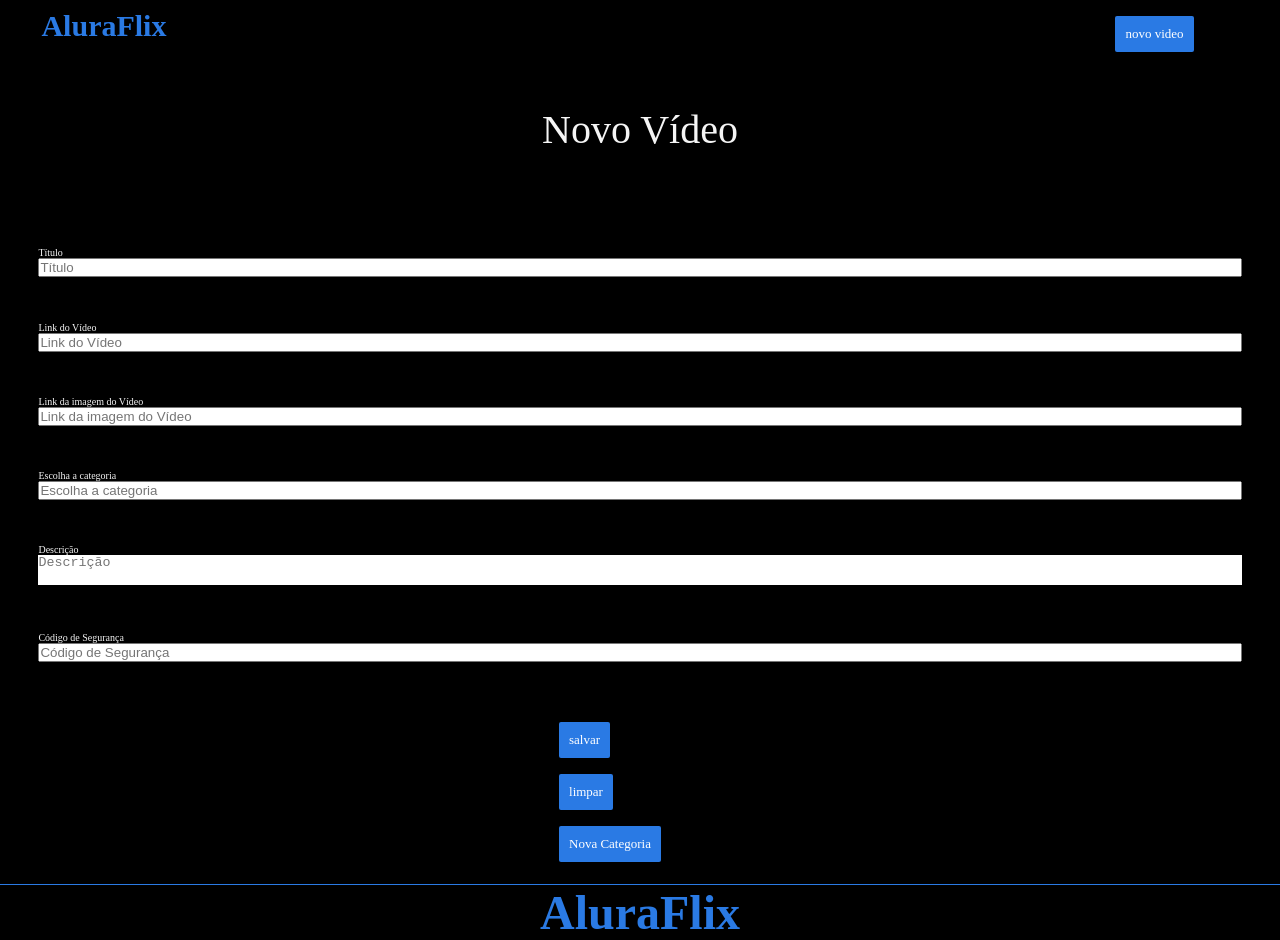
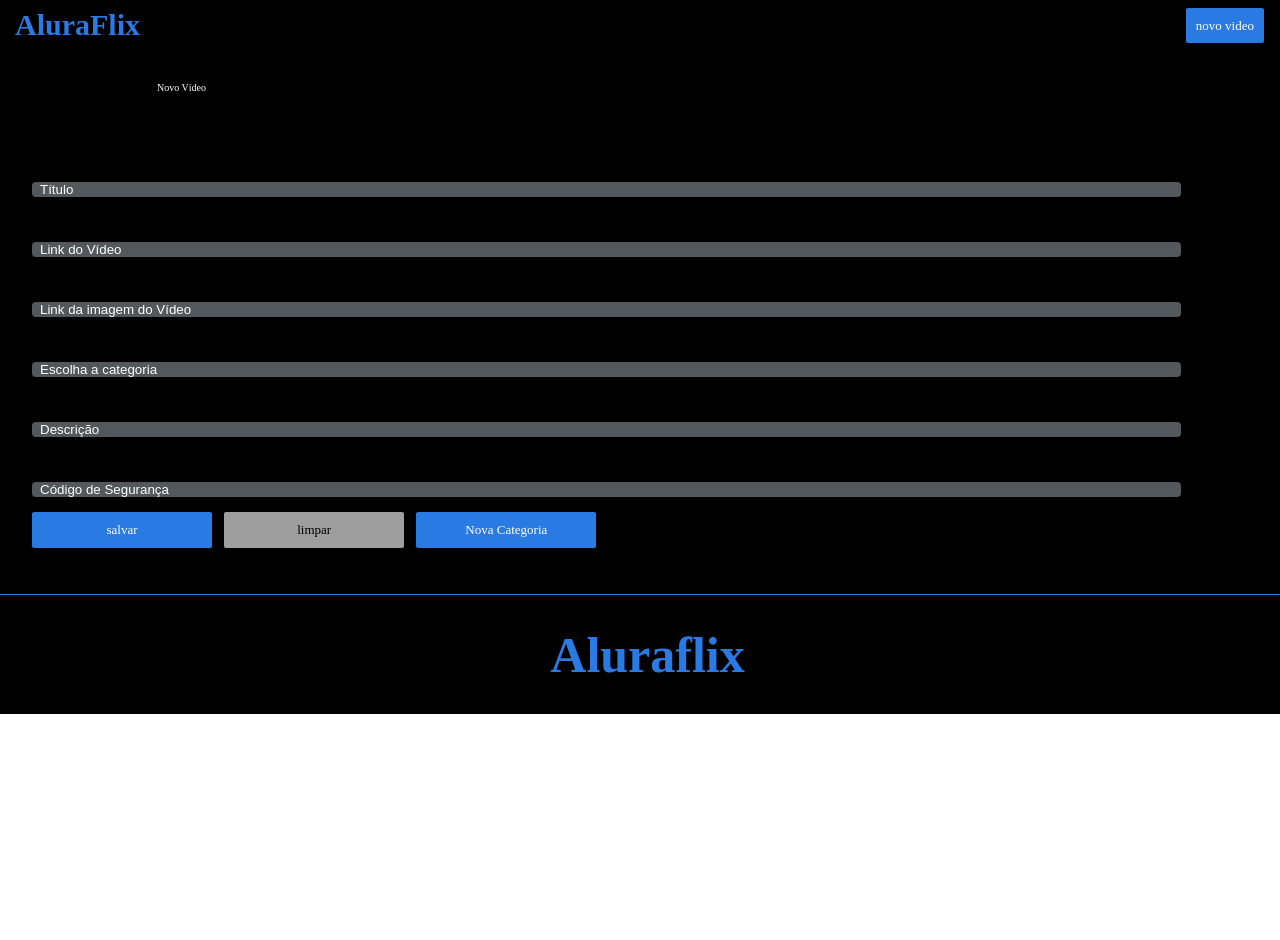
Before and after one commit to eldesonnascimento/desafio_aluraflix, a React (Create React App) app: page /novovideo in a window 1280 px wide. After the commit the page ends 800 px from the top, so only its background shows below. Built offline with nearby package versions, Linux system fonts and the light colour scheme.

Commit message:
consertando a estilização

```diff
--- a/src/Components/Button/index.jsx
+++ b/src/Components/Button/index.jsx
@@ -1,16 +1,6 @@
 import React from "react";
 import { Link } from "react-router-dom";
 import styled from "styled-components";
-
-
-const ContainerBTN = styled.div`
-    display: flex;
-    flex-direction: row;
-    justify-content: flex-start;
-    margin-right: 60px;
-    margin-top: 1rem;
-
-`;
 
 const Button = styled(Link)`
   background-color: var(--cor-logo);
@@ -21,13 +11,14 @@ const Button = styled(Link)`
   font-size: 13px;
   white-space: nowrap;
   padding:10px;
+  margin-bottom: 14px;
 `;
-function Botao({ children }) {
+function Botao(props) {
   return (
     <>
-      <ContainerBTN>
-        <Button>{children}</Button>
-      </ContainerBTN>
+
+        <Button to={props.to}>{props.children}</Button>
+
     </>
   );
 }
--- a/src/Components/Footer/index.jsx
+++ b/src/Components/Footer/index.jsx
@@ -1,10 +1,27 @@
 import React from "react";
-import {Rodape, Paragrafo} from "../../styles";
+import styled from "styled-components"
+import Logo from "../Logotipo";
+
+const Rodape = styled.div`
+  flex-direction: column;
+  align-items: center;
+  background-color: black;
+  border-top: 1.5px solid #2a7ae4;
+  display: flex;
+  justify-content: center;
+  align-items: center;
+  height: 120px;
+  a{
+    text-align: center;
+    font-size: 50px;
+  }
+`;
+
 function Footer(){
   return(
     <>
      <Rodape>
-      <Paragrafo>AluraFlix</Paragrafo>
+      <Logo>Aluraflix</Logo>
      </Rodape>
     </>
   )
--- a/src/Components/Header/index.jsx
+++ b/src/Components/Header/index.jsx
@@ -1,28 +1,33 @@
 import React from "react";
 import Botao from "../Button";
 import styled from "styled-components";
-import { Link } from "react-router-dom";
+import { Link} from "react-router-dom";
 import Logo from "../Logotipo";
 
 const NavContainer = styled.div`
-  width: 100vw;
+  width: 100%;
   flex-direction: row;
   display: flex;
-  gap: 70%;
+  gap: 10%;
   background-color: black;
-  justify-content: space-around;
+  justify-content: space-between;
   align-items: center;
-  padding-bottom: 32px;
-  gap: 70%;
+  padding-bottom: 16px;
+  padding-top: 16px;
+  height: 50px;
+
+  a{
+    margin-right: 1rem;
+  }
 
   @media (max-width: 768px) {
-    gap: 40%;
+    gap: 9%;
   }
   @media (max-width: 300px) {
-    gap: 20%;
+    gap: 9%;
   }
   @media (max-width: 600px) {
-    gap: 10%;
+    gap: 22%;
   }
 `;
 
--- a/src/Páginas/Cadastro/VideoCadastro/index.jsx
+++ b/src/Páginas/Cadastro/VideoCadastro/index.jsx
@@ -5,21 +5,26 @@ import Footer from "../../../Components/Footer";
 import Botao from "../../../Components/Button";
 
 const Container = styled.div`
-  align-items: center;
   display: flex;
   flex-direction: column;
   justify-content: space-around;
   font-size: 10px;
   background-color: var(--cor-fundo);
-  height: 100vh;
-  width: 100vw;
+  width: 100%;
+  padding: 32px;
+  height: 100%;
+
+  main {
+    margin-top: 50px;
+    margin-bottom: 50px;
+  }
 
   title {
+    color: white;
+    text-align: center;
     display: block;
-    text-align: center;
-    font-size: 40px;
-    color: #f5f5f5;
-    margin-bottom: 50px;
+    height: 70px;
+    width: 299px;
   }
 
   label {
@@ -28,13 +33,46 @@ const Container = styled.div`
   }
 
   input {
-    width: 94vw;
+    width: calc(100% - 5.55%);
   }
 
-  textarea {
-    width: 94vw;
-    border-style: none;
-    resize: none;
+  ul li {
+    height: 50px;
+    padding-top: 30px;
+    list-style: none;
+    padding-bottom: 30px;
+  }
+  ul li input {
+    background-color: #53585d;
+    color: white;
+    border: none;
+    padding-left: 8px;
+    border-radius: 4px;
+    display: block;
+  }
+  li input:nth-child(5) {
+    height: 153px;
+  }
+  input::placeholder {
+    color: white;
+  }
+`;
+const ContainerBTN = styled.div`
+  display: flex;
+  flex-direction: row;
+  justify-content: space-around;
+  align-items: center;
+  justify-content: flex-start;
+  gap: 1%;
+
+  a {
+    width: 180px;
+    text-align: center;
+  }
+
+  a:nth-child(2) {
+    background-color: #9e9e9e;
+    color: #000000;
   }
 `;
 
@@ -49,47 +87,41 @@ export default function NovoVideo() {
               <div>
                 <title>Novo Vídeo</title>
               </div>
-              <div>
-                <label>Título</label>
+
+              <ul>
+                <li>
                   <input type="text" placeholder="Título"></input>
-              </div>
+                </li>
 
-              <div>
-                <label>Link do Vídeo</label>
+                <li>
                   <input type="text" placeholder="Link do Vídeo"></input>
-              </div>
-
-              <div>
-                <label>Link da imagem do Vídeo</label>
+                </li>
+                <li>
                   <input
                     type="text"
                     placeholder="Link da imagem do Vídeo"
                   ></input>
-              </div>
+                </li>
+                <li>
+                  <input type="text" placeholder="Escolha a categoria"></input>
+                </li>
+                <li>
+                  <input type="text" placeholder="Descrição"></input>
+                </li>
+                <li>
+                  <input placeholder="Código de Segurança"></input>
+                </li>
+              </ul>
 
-              <div>
-                <label>Escolha a categoria</label>
-                <input type="text" placeholder="Escolha a categoria"></input>
-              </div>
+              <nav>
+                <ContainerBTN>
+                  <Botao>salvar</Botao>
 
-              <div>
-                <label>Descrição</label>
-                <textarea type="text" placeholder="Descrição"></textarea>
-              </div>
+                  <Botao>limpar</Botao>
 
-              <div>
-                <label>Código de Segurança</label>
-                <input placeholder="Código de Segurança"></input>
-              </div>
-              <div>
-                <nav>
-                  <Botao>salvar</Botao>
-                  <div>
-                    <Botao>limpar</Botao>
-                  </div>
                   <Botao to="/novacategoria">Nova Categoria</Botao>
+                </ContainerBTN>
               </nav>
-              </div>
             </Container>
           </div>
         </form>
--- a/src/styles.js
+++ /dev/null
@@ -1,21 +0,0 @@
-import styled from "styled-components";
-//nav cabeçalho
-
-//Container do botão
-//botao limpar que é de outra cor
-
-export const Rodape = styled.div`
-  background-color: black;
-  border-top: 1.5px solid #2a7ae4;
-  width: 100vw;
-  height: cover;
-  display: flex;
-  justify-content: center;
-  flex-direction: column;
-`;
-export const Paragrafo = styled.h2`
-  text-align: center;
-  color: #2a7ae4;
-  font-size: 300%;
-`;
-// container do formulario novoVideo
```
Lines whose indentation alone changed are shown as unchanged.
